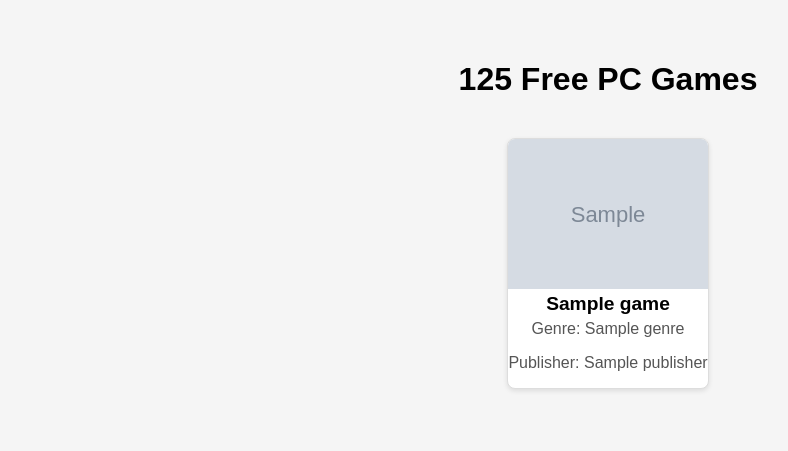
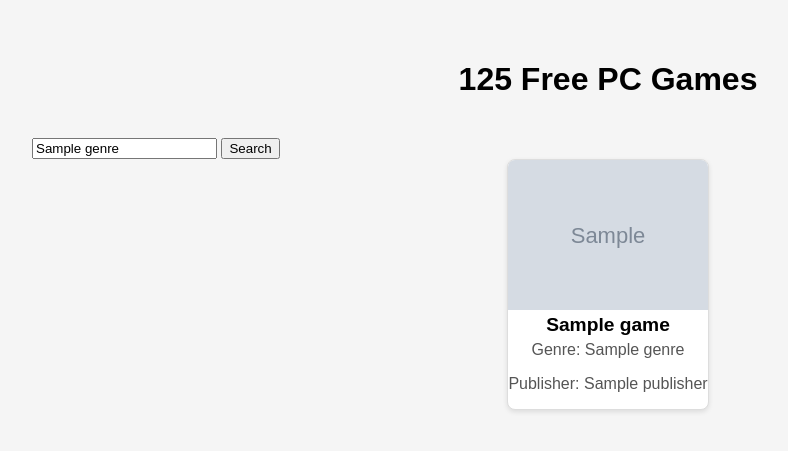
Before and after one commit to staten-island-tech/flask-api-project-JohnnyZhang7, a Flask app: template templates/index.html in a window 1280 px wide. Shown: the top 451 px of the page, without its empty margins (32-820 px from the left). Run offline with Flask 3, Linux system fonts and the light colour scheme; the template is opened without the code that fills it: most values are stand-ins (such as "Sample title", 1, 10 or a date in 2020); grey boxes marked "Sample" are stand-in pictures.

Commit message:
5/15/25 reverted the pretty css, work on the search

```diff
--- a/templates/index.html
+++ b/templates/index.html
@@ -9,12 +9,17 @@
   <body>
     <div class="container">
       <h1>125 Free PC Games</h1>
+      <div class="filters">
+        <form action="/" method="get" class="search-form">
+          <input type="text" name="genre" placeholder="Search by genre..." value="{{ genre or '' }}">
+          <button type="submit">Search</button>
+        </form>
       <div class="card-container">
         {% for game in games %}
           <div class="card">
             <div class="game-card">
               <a href="{{ url_for('description_link', game_id=game.id) }}">
-                  <img src="{{ game.thumbnail }}" alt="{{ game.name }}" class="card-img" />
+                <img src="{{ game.thumbnail }}" alt="{{ game.name }}" class="card-img" />
               </a>
               <h3 class="card-title">{{ game.name }}</h3>
               <p class="card-text">Genre: {{ game.genre }}</p>
@@ -25,4 +30,4 @@
       </div>
     </div>
   </body>
-</html>
+  </html>
--- a/templates/information.html
+++ b/templates/information.html
@@ -15,7 +15,7 @@
           <p><strong>Genre:</strong> {{ information.genre }}</p>
           <p><strong>Publisher:</strong> {{ information.publisher }}</p>
           <p><strong>Description:</strong> {{ information.description }}</p>
-          <a href="{{ information.url }}" target="_blank">Visit Game Profile</a>
+          <a href="{{ information.game_url }}" target="_blank">Visit Game Profile</a>
         </div>
       </div>
     </div>
```
Also changed, not shown: app.py (+7 -0 lines), static/style2.css (indentation only).
